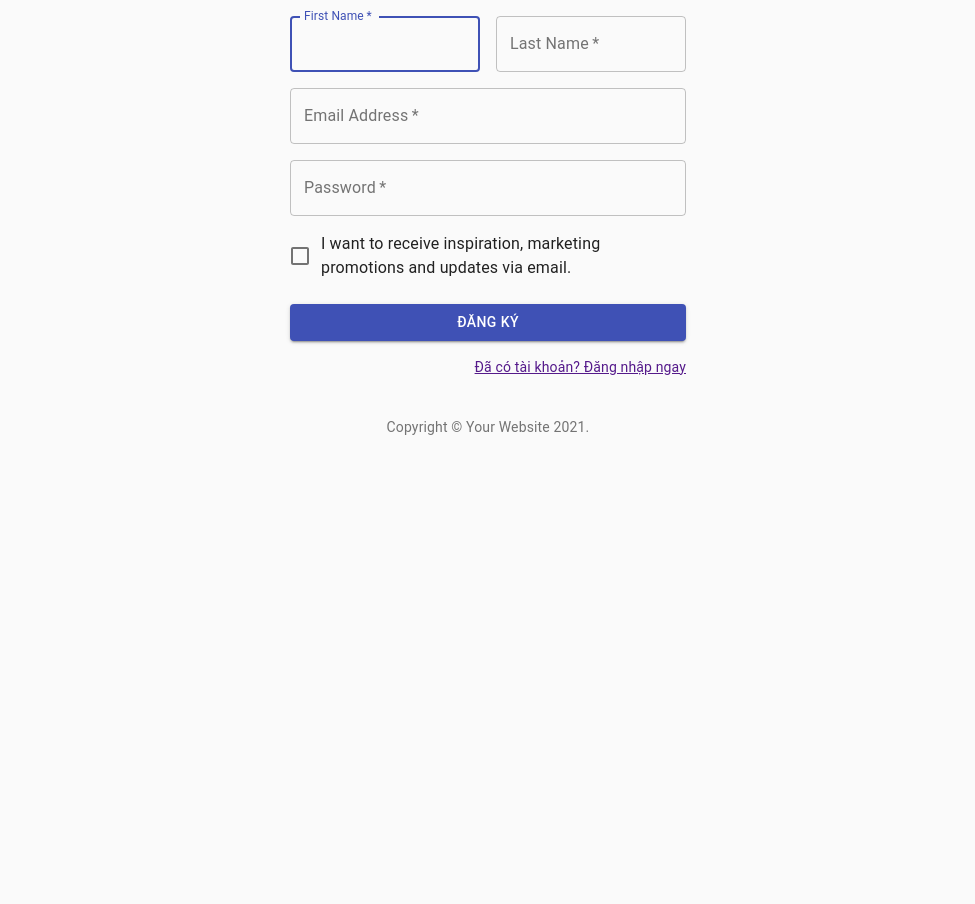
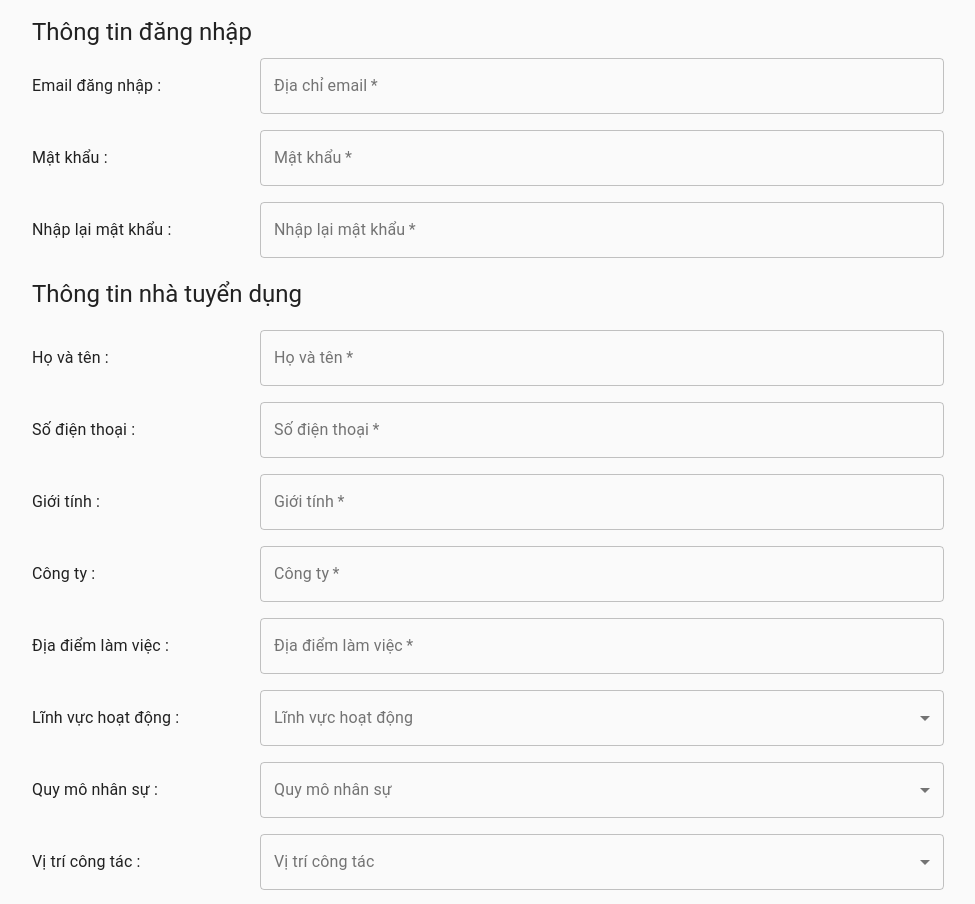
Before and after one commit to shoppinh/alovieclam-FE, a React (Create React App) app: page /dang-ky in a window 1280 px wide. Shown: the part 160-1064 px from the top of the page, without its empty margins (152-1127 px from the left). Before the commit the page ends 800 px from the top, so only its background shows below. Built offline with nearby package versions, Linux system fonts and the light colour scheme.

Commit message:
xong phan dang nhap va dang ky

```diff
--- a/src/components/Signup.js
+++ b/src/components/Signup.js
@@ -13,6 +13,7 @@ import LockOutlinedIcon from "@material-ui/icons/LockOutlined";
 import Typography from "@material-ui/core/Typography";
 import { makeStyles } from "@material-ui/core/styles";
 import Container from "@material-ui/core/Container";
+import MenuItem from "@material-ui/core/MenuItem";
 
 function Copyright() {
   return (
@@ -45,73 +46,317 @@ const useStyles = makeStyles((theme) => ({
   submit: {
     margin: theme.spacing(3, 0, 2),
   },
+  row: {
+    display: "flex",
+    alignItems: "center",
+  },
 }));
+const currencies = [
+  {
+    value: "USD",
+    label: "$",
+  },
+  {
+    value: "EUR",
+    label: "€",
+  },
+  {
+    value: "BTC",
+    label: "฿",
+  },
+  {
+    value: "JPY",
+    label: "¥",
+  },
+];
 
 export default function Signup() {
   const classes = useStyles();
+  const [currency, setCurrency] = React.useState("");
+
+  const handleChange = (event) => {
+    setCurrency(event.target.value);
+  };
 
   return (
-    <Container component="main" maxWidth="xs">
+    <Container component="main" maxWidth="md">
       <CssBaseline />
       <div className={classes.paper}>
         <Avatar className={classes.avatar}>
           <LockOutlinedIcon />
         </Avatar>
         <Typography component="h1" variant="h5">
-          Sign up
+          Đăng ký
         </Typography>
         <form className={classes.form} noValidate>
+          <Typography
+            component="h2"
+            variant="h5"
+            style={{
+              paddingBottom: 5,
+              marginBottom: 5,
+            }}
+          >
+            Thông tin đăng nhập
+          </Typography>
           <Grid container spacing={2}>
-            <Grid item xs={12} sm={6}>
-              <TextField
-                autoComplete="fname"
-                name="firstName"
-                variant="outlined"
-                required
-                fullWidth
-                id="firstName"
-                label="First Name"
-                autoFocus
-              />
+            <Grid item container className={classes.row}>
+              <Grid item md={3}>
+                <Typography component="h2" variant="subtitle1">
+                  Email đăng nhập :
+                </Typography>
               </Grid>
-            <Grid item xs={12} sm={6}>
-              <TextField
-                variant="outlined"
-                required
-                fullWidth
-                id="lastName"
-                label="Last Name"
-                name="lastName"
-                autoComplete="lname"
-              />
-            </Grid>
-            <Grid item xs={12}>
+              <Grid item xs={12} md={9}>
                 <TextField
                   variant="outlined"
                   required
                   fullWidth
                   id="email"
-                label="Email Address"
+                  label="Địa chỉ email"
                   name="email"
                   autoComplete="email"
                 />
               </Grid>
-            <Grid item xs={12}>
+            </Grid>
+            <Grid item container className={classes.row}>
+              <Grid item md={3}>
+                <Typography component="h2" variant="subtitle1">
+                  Mật khẩu :
+                </Typography>
+              </Grid>
+              <Grid item xs={12} md={9}>
                 <TextField
                   variant="outlined"
                   required
                   fullWidth
                   name="password"
-                label="Password"
+                  label="Mật khẩu"
                   type="password"
                   id="password"
                   autoComplete="current-password"
                 />
               </Grid>
+            </Grid>
+            <Grid item container className={classes.row}>
+              <Grid item md={3}>
+                <Typography component="h2" variant="subtitle1">
+                  Nhập lại mật khẩu :
+                </Typography>
+              </Grid>
+              <Grid item xs={12} md={9}>
+                <TextField
+                  variant="outlined"
+                  required
+                  fullWidth
+                  name="retypePassword"
+                  label="Nhập lại mật khẩu"
+                  type="password"
+                  id="retypePassword"
+                  autoComplete="current-password"
+                />
+              </Grid>
+            </Grid>
+          </Grid>
+          <Typography
+            component="h2"
+            variant="h5"
+            style={{
+              margin: "20px 0 20px 0",
+            }}
+          >
+            Thông tin nhà tuyển dụng
+          </Typography>
+
+          <Grid container spacing={2}>
+            <Grid item container className={classes.row}>
+              <Grid item md={3}>
+                <Typography component="h2" variant="subtitle1">
+                  Họ và tên :
+                </Typography>
+              </Grid>
+              <Grid item xs={12} md={9}>
+                <TextField
+                  variant="outlined"
+                  required
+                  fullWidth
+                  name="companyName"
+                  label="Họ và tên"
+                  id="companyName"
+                  autoComplete="current-password"
+                />
+              </Grid>
+            </Grid>
+            <Grid item container className={classes.row}>
+              <Grid item md={3}>
+                <Typography component="h2" variant="subtitle1">
+                  Số điện thoại :
+                </Typography>
+              </Grid>
+              <Grid item xs={12} md={9}>
+                <TextField
+                  variant="outlined"
+                  required
+                  fullWidth
+                  name="number"
+                  label="Số điện thoại"
+                  type="password"
+                  id="number"
+                  autoComplete="current-password"
+                />
+              </Grid>
+            </Grid>
+            <Grid item container className={classes.row}>
+              <Grid item md={3}>
+                <Typography component="h2" variant="subtitle1">
+                  Giới tính :
+                </Typography>
+              </Grid>
+              <Grid item xs={12} md={9}>
+                <TextField
+                  variant="outlined"
+                  required
+                  fullWidth
+                  name="gender"
+                  label="Giới tính"
+                  type="password"
+                  id="gender"
+                  autoComplete="current-password"
+                />
+              </Grid>
+            </Grid>
+            <Grid item container className={classes.row}>
+              <Grid item md={3}>
+                <Typography component="h2" variant="subtitle1">
+                  Công ty :
+                </Typography>
+              </Grid>
+              <Grid item xs={12} md={9}>
+                <TextField
+                  variant="outlined"
+                  required
+                  fullWidth
+                  name="company"
+                  label="Công ty"
+                  type="password"
+                  id="company"
+                  autoComplete="current-password"
+                />
+              </Grid>
+            </Grid>
+            <Grid item container className={classes.row}>
+              <Grid item md={3}>
+                <Typography component="h2" variant="subtitle1">
+                  Địa điểm làm việc :
+                </Typography>
+              </Grid>
+              <Grid item xs={12} md={9}>
+                <TextField
+                  variant="outlined"
+                  required
+                  fullWidth
+                  name="location"
+                  label="Địa điểm làm việc"
+                  type="password"
+                  id="location"
+                  autoComplete="current-password"
+                />
+              </Grid>
+            </Grid>
+            <Grid item container className={classes.row}>
+              <Grid item md={3}>
+                <Typography component="h2" variant="subtitle1">
+                  Lĩnh vực hoạt động :
+                </Typography>
+              </Grid>
+              <Grid item xs={12} md={9}>
+                <TextField
+                  variant="outlined"
+                  id="jobField"
+                  select
+                  fullWidth
+                  label="Lĩnh vực hoạt động"
+                  onChange={handleChange}
+                  value={currency}
+                >
+                  {currencies.map((option) => (
+                    <MenuItem key={option.value} value={option.value}>
+                      {option.label}
+                    </MenuItem>
+                  ))}
+                </TextField>
+              </Grid>
+            </Grid>
+            <Grid item container className={classes.row}>
+              <Grid item md={3}>
+                <Typography component="h2" variant="subtitle1">
+                  Quy mô nhân sự :
+                </Typography>
+              </Grid>
+              <Grid item xs={12} md={9}>
+                <TextField
+                  variant="outlined"
+                  id="workforceRange"
+                  select
+                  fullWidth
+                  label="Quy mô nhân sự"
+                  onChange={handleChange}
+                  value={currency}
+                >
+                  {currencies.map((option) => (
+                    <MenuItem key={option.value} value={option.value}>
+                      {option.label}
+                    </MenuItem>
+                  ))}
+                </TextField>
+              </Grid>
+            </Grid>
+            <Grid item container className={classes.row}>
+              <Grid item md={3}>
+                <Typography component="h2" variant="subtitle1">
+                  Vị trí công tác :
+                </Typography>
+              </Grid>
+              <Grid item xs={12} md={9}>
+                <TextField
+                  variant="outlined"
+                  id="workplace"
+                  select
+                  fullWidth
+                  label="Vị trí công tác"
+                  onChange={handleChange}
+                  value={currency}
+                >
+                  {currencies.map((option) => (
+                    <MenuItem key={option.value} value={option.value}>
+                      {option.label}
+                    </MenuItem>
+                  ))}
+                </TextField>
+              </Grid>
+            </Grid>
+            <Grid item container className={classes.row}>
+              <Grid item md={3}>
+                <Typography component="h2" variant="subtitle1">
+                  Vị trí tuyển dụng quan tâm :
+                </Typography>
+              </Grid>
+              <Grid item xs={12} md={9}>
+                <TextField
+                  variant="outlined"
+                  required
+                  fullWidth
+                  name="jobPosition"
+                  label="Vị trí tuyển dụng quan tâm"
+                  type="password"
+                  id="jobPosition"
+                  autoComplete="current-password"
+                />
+              </Grid>
+            </Grid>
             <Grid item xs={12}>
               <FormControlLabel
                 control={<Checkbox value="allowExtraEmails" color="primary" />}
-                label="I want to receive inspiration, marketing promotions and updates via email."
+                label="Tôi đồng ý với điều khoản dịch vụ"
               />
             </Grid>
           </Grid>
@@ -126,9 +371,7 @@ export default function Signup() {
           </Button>
           <Grid container justifyContent="flex-end">
             <Grid item>
-              <Link href="#" variant="body2">
-                Đã có tài khoản? Đăng nhập ngay
-              </Link>
+              <Link to="/dang-nhap">Đã có tài khoản? Đăng nhập ngay</Link>
             </Grid>
           </Grid>
         </form>
```
Lines whose indentation alone changed are shown as unchanged.
